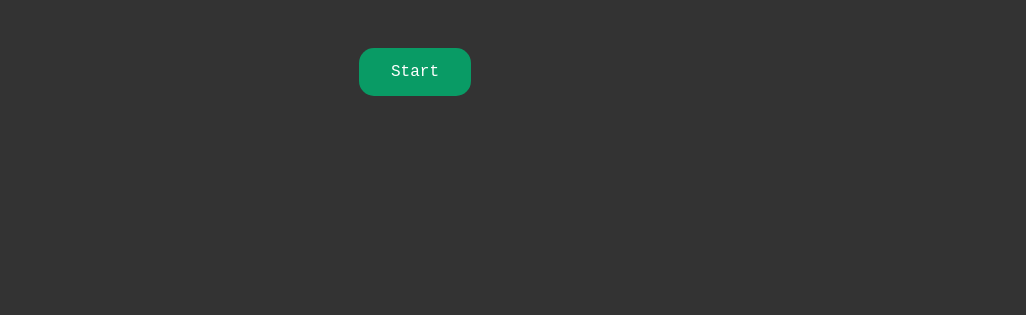
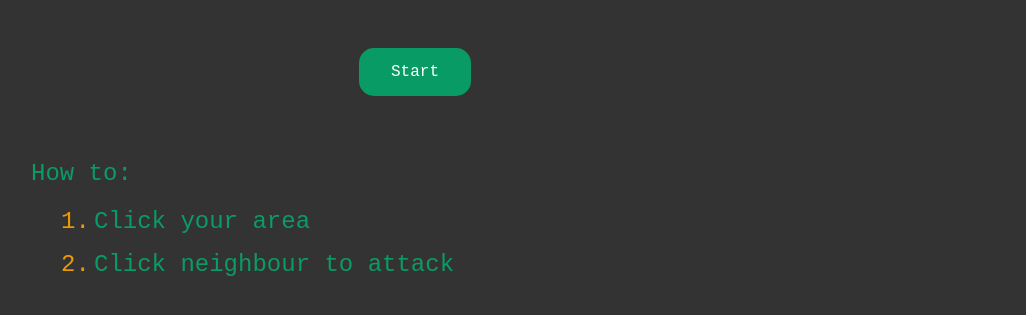
Before and after one commit to j-o-e-d-o-e/dicewars, a plain HTML site: page docs/index.html in a window 1280 px wide. Shown: the part 473-788 px from the top of the page, without its empty margins (225-1251 px from the left). Drawn offline with Linux system fonts and the light colour scheme.

Commit message:
howto added

```diff
--- a/docs/css/styles.css
+++ b/docs/css/styles.css
@@ -191,7 +191,7 @@ ul {
     text-align: left;
 }
 
-li {
+ul > li {
     display: flex;
     align-items: center;
     padding: .5rem;
@@ -199,7 +199,7 @@ li {
     color: var(--lightergreen);
 }
 
-li::before {
+ul > li::before {
     width: 15px;
     height: 15px;
     border-radius: 15px;
@@ -211,3 +211,36 @@ li::before {
     display: inline-block;
     visibility: visible;
 }
+
+#howto {
+    padding-top: 50px;
+}
+
+#howto > span, #howto > ol > li {
+    font-size: .5em;
+}
+
+ol > li {
+    display: flex;
+    align-items: center;
+    padding: .5rem;
+    font-size: x-large;
+    color: var(--lightergreen);
+}
+
+ol > li {
+    counter-increment: li
+}
+
+ol > li::before {
+    width: 15px;
+    height: 15px;
+    color: var(--orange);
+    border-radius: 15px;
+    top: -6px;
+    left: -18px;
+    position: relative;
+    content: counter(li) ".";
+    display: inline-block;
+    visibility: visible;
+}
--- a/docs/index.html
+++ b/docs/index.html
@@ -43,6 +43,13 @@
         <label for="c8"><img src="assets/cube-8.svg" alt="8"></label>
     </div>
     <button type="button" id="btn-launch">Start</button>
+    <div id="howto">
+        <span>How to:</span>
+        <ol>
+            <li>Click your area</li>
+            <li>Click neighbour to attack</li>
+        </ol>
+    </div>
 </div>
 <div id="main">
     <div id="stage"></div>
--- a/v1/src/css/styles.css
+++ b/v1/src/css/styles.css
@@ -191,7 +191,7 @@ ul {
     text-align: left;
 }
 
-li {
+ul > li {
     display: flex;
     align-items: center;
     padding: .5rem;
@@ -199,7 +199,7 @@ li {
     color: var(--lightergreen);
 }
 
-li::before {
+ul > li::before {
     width: 15px;
     height: 15px;
     border-radius: 15px;
@@ -211,3 +211,36 @@ li::before {
     display: inline-block;
     visibility: visible;
 }
+
+#howto {
+    padding-top: 50px;
+}
+
+#howto > span, #howto > ol > li {
+    font-size: .5em;
+}
+
+ol > li {
+    display: flex;
+    align-items: center;
+    padding: .5rem;
+    font-size: x-large;
+    color: var(--lightergreen);
+}
+
+ol > li {
+    counter-increment: li
+}
+
+ol > li::before {
+    width: 15px;
+    height: 15px;
+    color: var(--orange);
+    border-radius: 15px;
+    top: -6px;
+    left: -18px;
+    position: relative;
+    content: counter(li) ".";
+    display: inline-block;
+    visibility: visible;
+}
```
Also changed, not shown: v1/src/index.html (+7 -0 lines).
